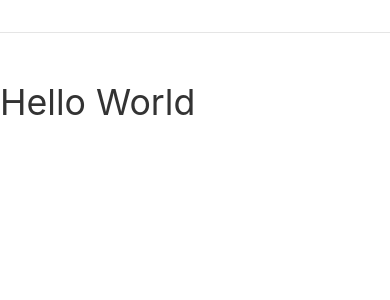
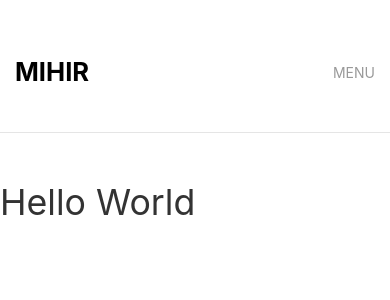
Before and after one commit to citruspi/com.mihirsingh.www, a Nuxt app: page / in a window 390 px wide. Shown: the top 300 px of the page. Built offline with nearby package versions, Linux system fonts and the light colour scheme.

Commit message:
Added a mobile menu

```diff
--- /dev/null
+++ b/components/menu/topbar-menu-mobile.vue
@@ -0,0 +1,44 @@
+<template>
+    <div class="uk-container uk-hidden@l">
+        <nav class="uk-navbar-container uk-navbar-transparent" uk-navbar>
+            <div class="uk-navbar-left">
+                <ul class="uk-navbar-nav">
+                    <li><nuxt-link class="mobile-logo" to="/">Mihir</nuxt-link></li>
+                </ul>
+            </div>
+            <div class="uk-navbar-right">
+                <ul class="uk-navbar-nav">
+                    <li>
+                        <a href="#">Menu</a>
+                        <div class="uk-navbar-dropdown">
+                            <ul class="uk-nav uk-navbar-dropdown-nav">
+                                <template v-for="item in menuItems">
+                                    <li><nuxt-link :to="item.path">{{ item.title }}</nuxt-link></li>
+                                </template>
+                            </ul>
+                        </div>
+                    </li>
+                </ul>
+            </div>
+        </nav>
+    </div>
+</template>
+
+<style>
+.uk-navbar-nav>li>a.nuxt-link-active,
+.uk-navbar-nav>li>a.nuxt-link-exact-active {
+    color: #000;
+}
+
+.uk-navbar-nav>li>a.mobile-logo {
+    font-weight: bolder;
+    font-size: 1.6rem;
+    padding: 0;
+}
+</style>
+
+<script>
+export default {
+    props: ['menuItems']
+}
+</script>
--- a/components/menu/topbar-menu.vue
+++ b/components/menu/topbar-menu.vue
@@ -1,6 +1,7 @@
 <template>
     <div class="topbar-menu">
         <DesktopMenu :menuItems="menuItems"/>
+        <MobileMenu :menuItems="menuItems"/>
     </div>
 </template>
 
@@ -12,10 +13,12 @@
 
 <script>
 import DesktopMenu from '~/components/menu/topbar-menu-desktop'
+import MobileMenu from '~/components/menu/topbar-menu-mobile'
 
 export default {
     components: {
-        DesktopMenu
+        DesktopMenu,
+        MobileMenu
     },
     data () {
         return {
```
